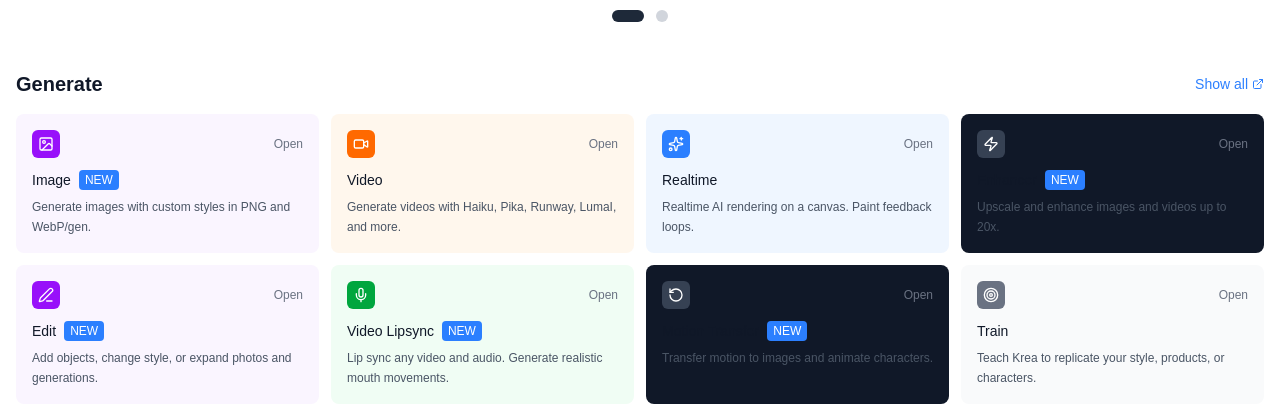
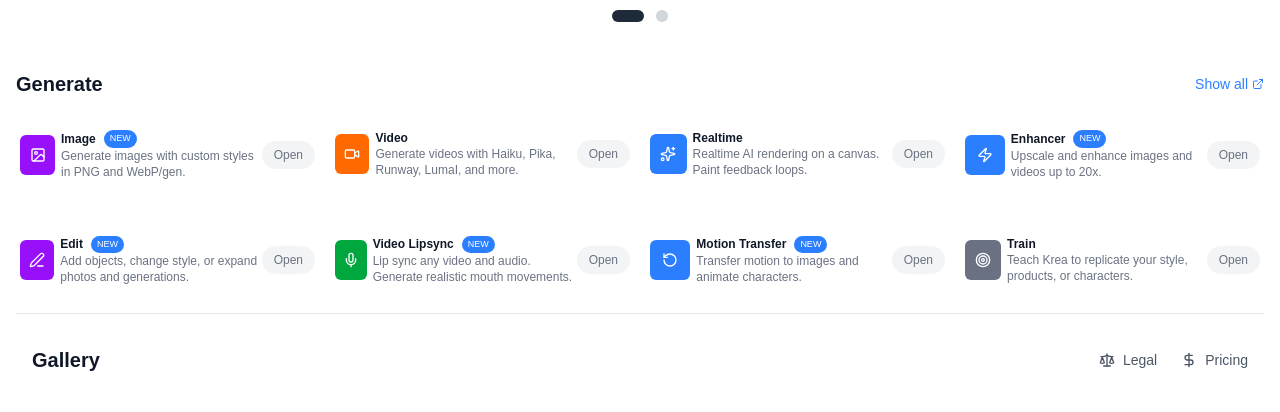
Before and after one commit to dubemdaniel/krea-ai, a Next.js app: page / in a window 1280 px wide. Shown: the part 385-797 px from the top of the page. Built offline with nearby package versions, Linux system fonts and the light colour scheme.

Commit message:
arranged more layout

```diff
--- a/app/page.tsx
+++ b/app/page.tsx
@@ -1,15 +1,16 @@
 import Navbar from "@/components/Navbar";
 import HeroCarousel from "@/components/HeroCarousel";
 import GenerateGrid from "@/components/GenerateGrid";
-import Card from "@/components/HeroCarousel";
+import GallerySection from "@/components/GallerySection";
 
 export default function Home() {
   return (
-    <main className="min-h-screen bg-white dark:bg-black text-black dark:text-white transition-colors duration-300">
+    <main className="min-h-screen bg-white dark:bg-gray-900 text-black dark:text-white transition-colors duration-300">
       <Navbar />
       <section className="max-w-7xl mx-auto px-4">
         <HeroCarousel />
         <GenerateGrid />
+        <GallerySection />
       </section>
     </main>
   );
--- /dev/null
+++ b/components/GallerySection.tsx
@@ -0,0 +1,27 @@
+import React from 'react';
+import { Scale, DollarSign } from 'lucide-react';
+
+const GallerySection = () => {
+  return (
+    <section className=" border-t border-gray-200 dark:border-gray-800 pt-8">
+      <div className="max-w-7xl mx-auto px-4">
+        {/* Section Header */}
+        <div className="flex items-center justify-between mb-6">
+          <h2 className="text-xl font-semibold text-gray-900 dark:text-white">Gallery</h2>
+          <div className="flex items-center space-x-6">
+            <button className="flex items-center space-x-2 text-sm text-gray-600 dark:text-gray-400 hover:text-gray-900 dark:hover:text-gray-200 transition-colors">
+              <Scale className="w-4 h-4" />
+              <span>Legal</span>
+            </button>
+            <button className="flex items-center space-x-2 text-sm text-gray-600 dark:text-gray-400 hover:text-gray-900 dark:hover:text-gray-200 transition-colors">
+              <DollarSign className="w-4 h-4" />
+              <span>Pricing</span>
+            </button>
+          </div>
+        </div>
+      </div>
+    </section>
+  );
+};
+
+export default GallerySection;
--- a/components/GenerateGrid.tsx
+++ b/components/GenerateGrid.tsx
@@ -1,8 +1,15 @@
-import React from 'react';
+import React from "react";
 import {
-  Image, Video, Sparkles, Zap, Edit3, Mic,
-  RotateCcw, Target, ExternalLink
-} from 'lucide-react';
+  Image,
+  Video,
+  Sparkles,
+  Zap,
+  Edit3,
+  Mic,
+  RotateCcw,
+  Target,
+  ExternalLink,
+} from "lucide-react";
 
 const GenerateToolsGrid = () => {
   const generateTools = [
@@ -14,7 +21,7 @@
       description: "Generate images with custom styles in PNG and WebP/gen.",
       action: "Open",
       bgColor: "bg-purple-50 dark:bg-purple-900/20",
-      iconBg: "bg-purple-600 dark:bg-purple-500"
+      iconBg: "bg-purple-600 dark:bg-purple-500",
     },
     {
       id: 2,
@@ -23,7 +30,7 @@
       description: "Generate videos with Haiku, Pika, Runway, LumaI, and more.",
       action: "Open",
       bgColor: "bg-orange-50 dark:bg-orange-900/20",
-      iconBg: "bg-orange-500 dark:bg-orange-400"
+      iconBg: "bg-orange-500 dark:bg-orange-400",
     },
     {
       id: 3,
@@ -32,7 +39,7 @@
       description: "Realtime AI rendering on a canvas. Paint feedback loops.",
       action: "Open",
       bgColor: "bg-blue-50 dark:bg-blue-900/20",
-      iconBg: "bg-blue-500 dark:bg-blue-400"
+      iconBg: "bg-blue-500 dark:bg-blue-400",
     },
     {
       id: 4,
@@ -41,29 +48,30 @@
       subtitle: "NEW",
       description: "Upscale and enhance images and videos up to 20x.",
       action: "Open",
-      bgColor: "bg-gray-900 dark:bg-gray-800",
-      iconBg: "bg-gray-700 dark:bg-gray-600",
-      isDark: true
+      bgColor: "bg-blue-50 dark:bg-blue-900/20",
+      iconBg: "bg-blue-500 dark:bg-blue-400",
     },
     {
       id: 5,
       icon: <Edit3 className="w-4 h-4" />,
       title: "Edit",
       subtitle: "NEW",
-      description: "Add objects, change style, or expand photos and generations.",
+      description:
+        "Add objects, change style, or expand photos and generations.",
       action: "Open",
       bgColor: "bg-purple-50 dark:bg-purple-900/20",
-      iconBg: "bg-purple-600 dark:bg-purple-500"
+      iconBg: "bg-purple-600 dark:bg-purple-500",
     },
     {
       id: 6,
       icon: <Mic className="w-4 h-4" />,
       title: "Video Lipsync",
       subtitle: "NEW",
-      description: "Lip sync any video and audio. Generate realistic mouth movements.",
+      description:
+        "Lip sync any video and audio. Generate realistic mouth movements.",
       action: "Open",
       bgColor: "bg-green-50 dark:bg-green-900/20",
-      iconBg: "bg-green-600 dark:bg-green-500"
+      iconBg: "bg-green-600 dark:bg-green-500",
     },
     {
       id: 7,
@@ -72,26 +80,28 @@
       subtitle: "NEW",
       description: "Transfer motion to images and animate characters.",
       action: "Open",
-      bgColor: "bg-gray-900 dark:bg-gray-800",
-      iconBg: "bg-gray-700 dark:bg-gray-600",
-      isDark: true
+      bgColor: "bg-blue-50 dark:bg-blue-900/20",
+      iconBg: "bg-blue-500 dark:bg-blue-400",
     },
     {
       id: 8,
       icon: <Target className="w-4 h-4" />,
       title: "Train",
-      description: "Teach Krea to replicate your style, products, or characters.",
+      description:
+        "Teach Krea to replicate your style, products, or characters.",
       action: "Open",
       bgColor: "bg-gray-50 dark:bg-gray-800/50",
-      iconBg: "bg-gray-500 dark:bg-gray-400"
-    }
+      iconBg: "bg-gray-500 dark:bg-gray-400",
+    },
   ];
 
   return (
-    <div className="bg-white dark:bg-gray-900">
+    <div className="">
       {/* Section Header */}
       <div className="flex items-center justify-between mb-4">
-        <h2 className="text-xl font-semibold text-gray-900 dark:text-white">Generate</h2>
+        <h2 className="text-xl font-semibold text-gray-900 dark:text-white">
+          Generate
+        </h2>
         <button className="text-sm text-blue-500 dark:text-blue-400 hover:text-blue-600 dark:hover:text-blue-300 flex items-center gap-1 transition-colors">
           <span>Show all</span>
           <ExternalLink className="w-3 h-3" />
@@ -103,34 +113,42 @@
         {generateTools.map((tool) => (
           <div
             key={tool.id}
-            className={`${tool.bgColor} rounded-lg p-4 hover:scale-[1.02] transition-all duration-200 cursor-pointer group`}
+            className={` rounded-lg py-4 px-1 hover:scale-[1.02] transition-all duration-200 cursor-pointer group`}
           >
             {/* Header with Icon and Action */}
             <div className="flex items-center justify-between mb-3">
-              <div className={`w-7 h-7 ${tool.iconBg} rounded-md flex items-center justify-center text-white`}>
+              <div
+                className={`w-14 h-10 ${tool.iconBg} rounded-md flex items-center justify-center text-white`}
+              >
                 {tool.icon}
               </div>
-              <button className="text-xs font-medium text-gray-500 hover:text-gray-700 dark:text-gray-400 dark:hover:text-gray-200 transition-colors">
-                {tool.action}
-              </button>
-            </div>
 
+              <div className="ml-1.5">
                 {/* Title Row */}
-            <div className="flex items-center gap-2 mb-2">
-              <h3 className="text-sm font-medium text-gray-900 dark:text-gray-100">
+                <div className="flex items-center gap-2 ">
+                  <h3 className="text-xs font-semibold text-gray-900 dark:text-gray-100">
                     {tool.title}
                   </h3>
                   {tool.subtitle && (
-                <span className="bg-blue-500 dark:bg-blue-600 text-white text-xs px-1.5 py-0.5 rounded font-medium">
+                    <span className="bg-blue-500 dark:bg-blue-600 text-white text-[9px] px-1.5 py-0.5 rounded-2xl font-medium">
                       {tool.subtitle}
                     </span>
                   )}
                 </div>
 
                 {/* Description */}
-            <p className="text-xs leading-relaxed text-gray-600 dark:text-gray-300">
+                <p className="text-xs text-gray-500 dark:text-gray-300">
                   {tool.description}
                 </p>
+              </div>
+
+                    <div className="bg-gray-100  px-3 py-1.5 rounded-3xl flex dark:bg-gray-800">
+
+              <button className="text-xs font-medium text-gray-500 hover:text-gray-700 dark:text-gray-400 dark:hover:text-gray-200 transition-colors">
+                {tool.action}
+              </button>
+                    </div>
+            </div>
           </div>
         ))}
       </div>
```
Lines whose indentation alone changed are shown as unchanged.
